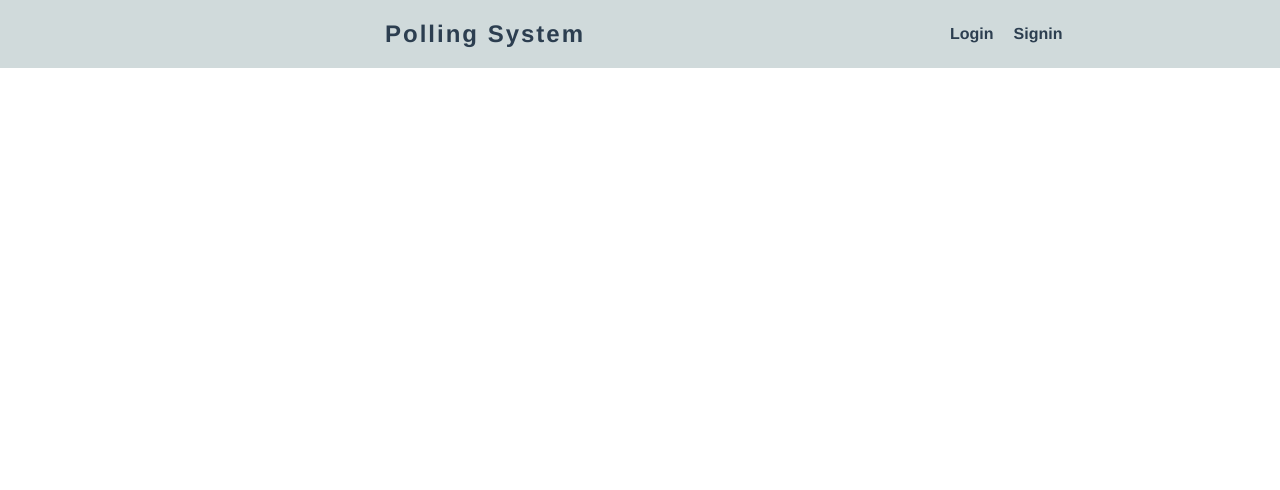
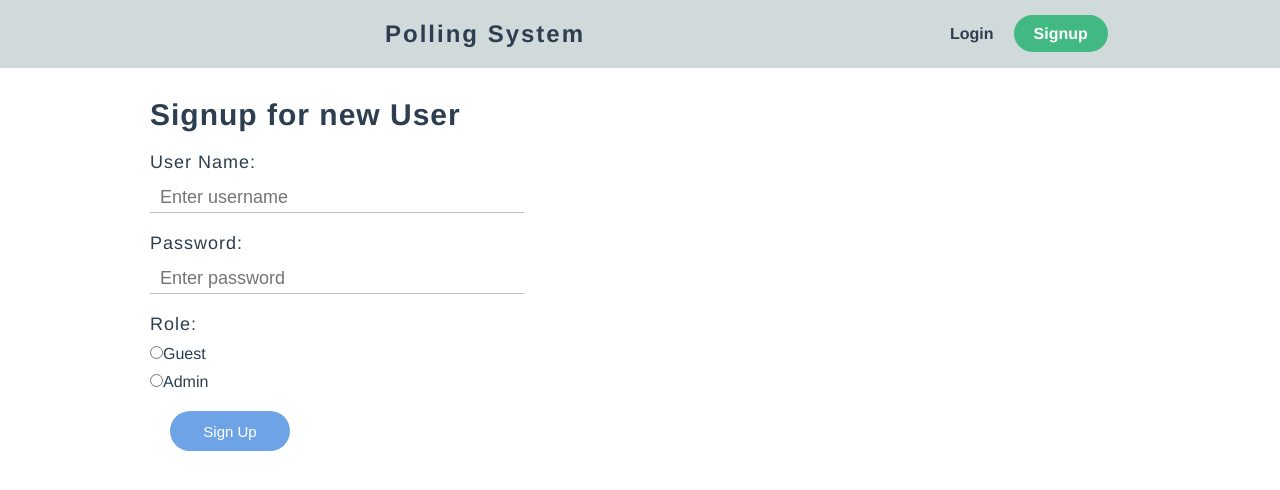
Before and after one commit to PiyushMangla/polling-system, a Vue app: page /signup in a window 1280 px wide. Shown: the top 490 px of the page. Built offline with nearby package versions, Linux system fonts and the light colour scheme.

Commit message:
change made from signin to signup

```diff
--- a/src/components/navbar.vue
+++ b/src/components/navbar.vue
@@ -7,7 +7,7 @@
     </div>
     <div class="logins" v-if="!user">
       <router-link to="/">Login</router-link>
-      <router-link to="/signin">Signin</router-link>
+      <router-link to="/signup">Signup</router-link>
     </div>
   </nav>
 </template>
--- a/src/composables/loginApi.js
+++ b/src/composables/loginApi.js
@@ -33,8 +33,8 @@ export const loginApi = () => {
     // };
 
     // for signin
-    const handleSignin = () => {
-        store.dispatch("signin", {
+    const handleSignup = () => {
+        store.dispatch("signup", {
             username: userName.value,
             password: password.value,
             role: role.value,
@@ -45,8 +45,8 @@ export const loginApi = () => {
 
     const logout = () => {
         store.commit('setUser', null)
-        router.push('/signin')
+        router.push('/signup')
     }
 
-    return { userName, password, role, handleSignin, user, logout }
+    return { userName, password, role, handleSignup, user, logout }
 }
--- a/src/router/index.js
+++ b/src/router/index.js
@@ -7,9 +7,9 @@ const routes = [
     component: () => import('../views/home.vue')
   },
   {
-    path: '/signin',
-    name: 'signin',
-    component: () => import('../views/signin.vue')
+    path: '/signup',
+    name: 'signup',
+    component: () => import('../views/signup.vue')
   },
   {
     path: '/',
--- a/src/store/index.js
+++ b/src/store/index.js
@@ -32,7 +32,7 @@ const store = createStore({
     // }
 
     //sigin api
-    signin: ({ commit }, { username, password, role, id }) => {
+    signup: ({ commit }, { username, password, role, id }) => {
       console.log("user signed in")
       commit('setUser', { username, password, role, id })
     }
--- a/src/views/signin.vue
+++ b/src/views/signup.vue
@@ -1,7 +1,7 @@
 <template>
   <div class="formWrapper">
-    <form @submit.prevent="handleSignin">
-      <h3>Signin for new User</h3>
+    <form @submit.prevent="handleSignup">
+      <h3>Signup for new User</h3>
 
       <label class="formLabel">User Name:</label>
       <input
@@ -33,7 +33,7 @@
         <label>Admin</label>
       </div>
 
-      <button class="formBtn">Sign In</button>
+      <button class="formBtn">Sign Up</button>
     </form>
   </div>
 </template>
@@ -43,9 +43,9 @@ import { loginApi } from "../composables/loginApi";
 export default {
   name: "signIn",
   setup() {
-    const { userName, password, role, handleSignin } = loginApi();
+    const { userName, password, role, handleSignup } = loginApi();
 
-    return { userName, password, role, handleSignin };
+    return { userName, password, role, handleSignup };
   },
 };
 </script>
```
